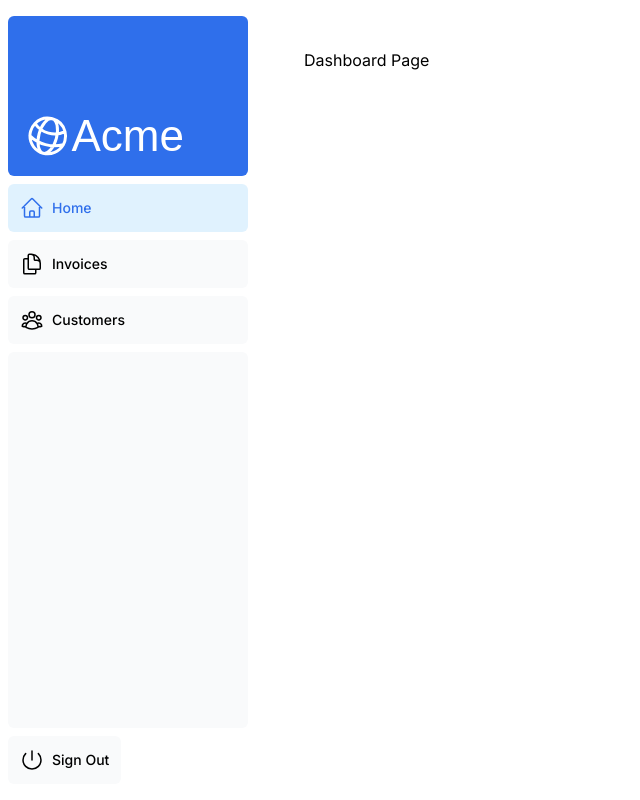
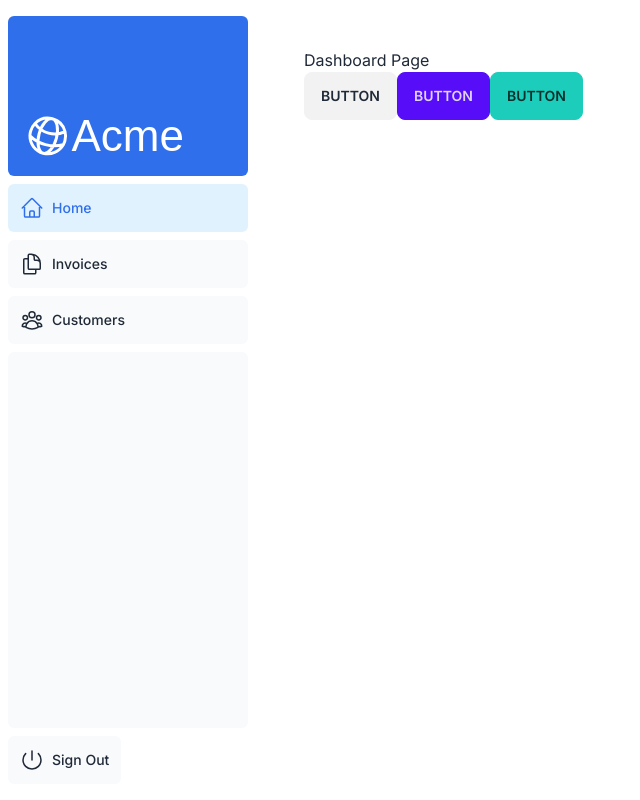
Before and after one commit to KIHARA-Keito/nextjs-dashboard, a Next.js app: page /dashboard in a window 1280 px wide. Shown: the whole page, without its empty margins (0-640 px from the left). Built offline with nearby package versions, Linux system fonts and the light colour scheme; a web font is replaced by a local one.

Commit message:
add daisyui

```diff
--- a/app/dashboard/page.tsx
+++ b/app/dashboard/page.tsx
@@ -1,3 +1,10 @@
 export default function Page() {
-  return <p>Dashboard Page</p>;
+  return (
+    <>
+      <p className="">Dashboard Page</p>
+      <button class="btn">Button</button>
+      <button class="btn btn-primary">Button</button>
+      <button class="btn btn-accent">Button</button>
+    </>
+  );
 }
--- a/package.json
+++ b/package.json
@@ -25,6 +25,7 @@
     "@types/bcrypt": "^5.0.1",
     "@types/react": "18.2.21",
     "@types/react-dom": "18.2.14",
+    "daisyui": "^3.9.4",
     "dotenv": "^16.3.1",
     "eslint": "^8.52.0",
     "eslint-config-next": "^14.0.0",
--- a/tailwind.config.ts
+++ b/tailwind.config.ts
@@ -1,33 +1,33 @@
-import type { Config } from 'tailwindcss';
+import type { Config } from "tailwindcss";
 
 const config: Config = {
   content: [
-    './pages/**/*.{js,ts,jsx,tsx,mdx}',
-    './components/**/*.{js,ts,jsx,tsx,mdx}',
-    './app/**/*.{js,ts,jsx,tsx,mdx}',
+    "./pages/**/*.{js,ts,jsx,tsx,mdx}",
+    "./components/**/*.{js,ts,jsx,tsx,mdx}",
+    "./app/**/*.{js,ts,jsx,tsx,mdx}",
   ],
   theme: {
     extend: {
       gridTemplateColumns: {
-        '13': 'repeat(13, minmax(0, 1fr))',
+        "13": "repeat(13, minmax(0, 1fr))",
       },
       colors: {
         blue: {
-          400: '#2589FE',
-          500: '#0070F3',
-          600: '#2F6FEB',
+          400: "#2589FE",
+          500: "#0070F3",
+          600: "#2F6FEB",
         },
       },
     },
     keyframes: {
       shimmer: {
-        '100%': {
-          transform: 'translateX(100%)',
+        "100%": {
+          transform: "translateX(100%)",
         },
       },
     },
   },
 
-  plugins: [require('@tailwindcss/forms')],
+  plugins: [require("@tailwindcss/forms"), require("daisyui")],
 };
 export default config;
```
Also changed, not shown: 1 other file (tests, documents, lock files or other folders).
